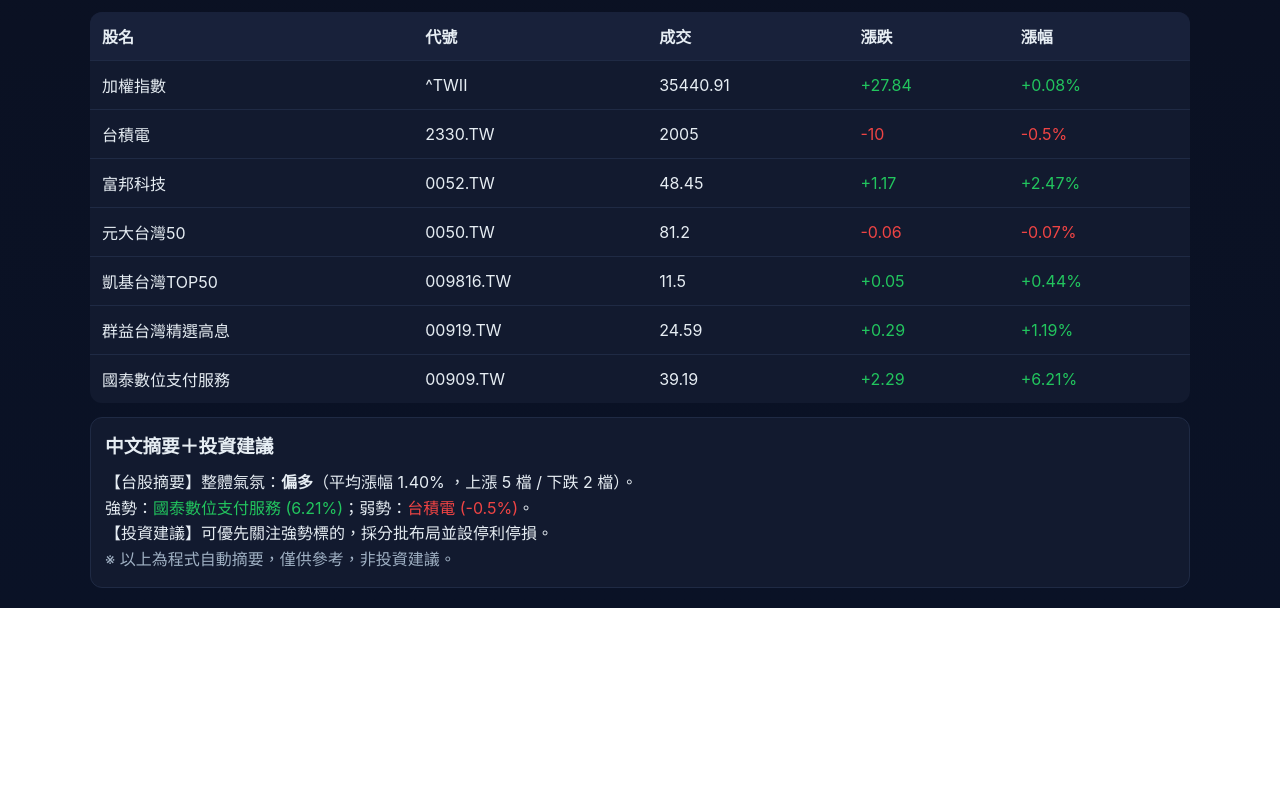
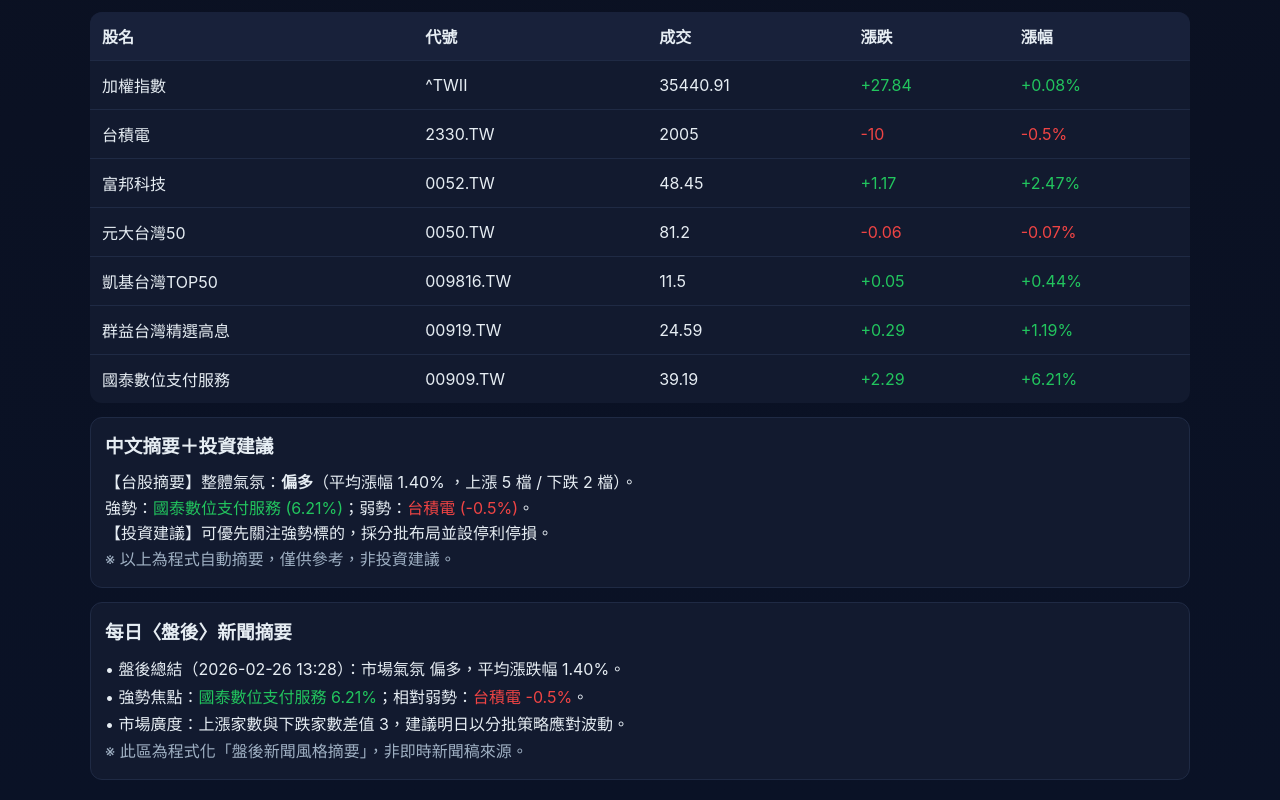
Before and after one commit to mavicair2tw/stock-report-site, a plain HTML site: page stock-report-site/public/tw.html in a window 1280 px wide. Shown: the part 545-1345 px from the top of the page. Before the commit the page ends 1153 px from the top, so only its background shows below. Drawn offline with nearby package versions, Linux system fonts and the light colour scheme; files whose address does not match are found by name.

Commit message:
Add daily post-market news summary section at bottom of report pages

```diff
--- a/stock-report-site/public/tw.html
+++ b/stock-report-site/public/tw.html
@@ -49,6 +49,14 @@
         padding: 14px;
         line-height: 1.6;
       }
+      .news {
+        margin-top: 14px;
+        background: var(--panel);
+        border: 1px solid #1f2a44;
+        border-radius: 12px;
+        padding: 14px;
+        line-height: 1.7;
+      }
     </style>
   </head>
   <body>
@@ -78,6 +86,11 @@
       <div class="summary">
         <h3 style="margin:0 0 8px;">中文摘要＋投資建議</h3>
         <div id="summary">載入摘要中...</div>
+      </div>
+
+      <div class="news">
+        <h3 style="margin:0 0 8px;">每日〈盤後〉新聞摘要</h3>
+        <div id="newsSummary">載入中...</div>
       </div>
     </div>
 
@@ -141,6 +154,25 @@
           `【投資建議】${action}<br><span class="muted">※ 以上為程式自動摘要，僅供參考，非投資建議。</span>`;
       }
 
+      function renderNews(items, updatedAt) {
+        const valid = items.filter(i => typeof i.changePercent === 'number');
+        if (!valid.length) {
+          document.getElementById('newsSummary').innerHTML = '今天無足夠行情資料可產生盤後重點。';
+          return;
+        }
+        const avg = valid.reduce((a, b) => a + b.changePercent, 0) / valid.length;
+        const topUp = valid.slice().sort((a, b) => b.changePercent - a.changePercent)[0];
+        const topDown = valid.slice().sort((a, b) => a.changePercent - b.changePercent)[0];
+        const breadth = valid.filter(i => i.changePercent > 0).length - valid.filter(i => i.changePercent < 0).length;
+        const tone = avg > 0.4 ? '偏多' : avg < -0.4 ? '偏空' : '震盪整理';
+
+        document.getElementById('newsSummary').innerHTML =
+          `• 盤後總結（${updatedAt.slice(0, 16).replace('T', ' ')}）：市場氣氛 ${tone}，平均漲跌幅 ${avg.toFixed(2)}%。<br>` +
+          `• 強勢焦點：<span class="up">${topUp.label} ${topUp.changePercent}%</span>；相對弱勢：<span class="down">${topDown.label} ${topDown.changePercent}%</span>。<br>` +
+          `• 市場廣度：上漲家數與下跌家數差值 ${breadth}，建議明日以分批策略應對波動。<br>` +
+          `<span class="muted">※ 此區為程式化「盤後新聞風格摘要」，非即時新聞稿來源。</span>`;
+      }
+
       function loadData() {
         fetch('./data/latest.json?ts=' + Date.now())
           .catch(() => fetch('../data/latest.json?ts=' + Date.now()))
@@ -168,6 +200,7 @@
             const colors = vals.map(v => v > 0 ? 'rgba(63,185,80,0.8)' : v < 0 ? 'rgba(248,81,73,0.8)' : 'rgba(159,176,195,0.8)');
 
             renderSummary(data.items || []);
+            renderNews(data.items || [], data.updatedAt || '');
 
             if (window._changeChart) window._changeChart.destroy();
             window._changeChart = new Chart(document.getElementById('changeChart'), {
```
Also changed, not shown: btc-hourly-site/public/index.html (+23 -0 lines), stock-report-site/public/us.html (+24 -0 lines).
